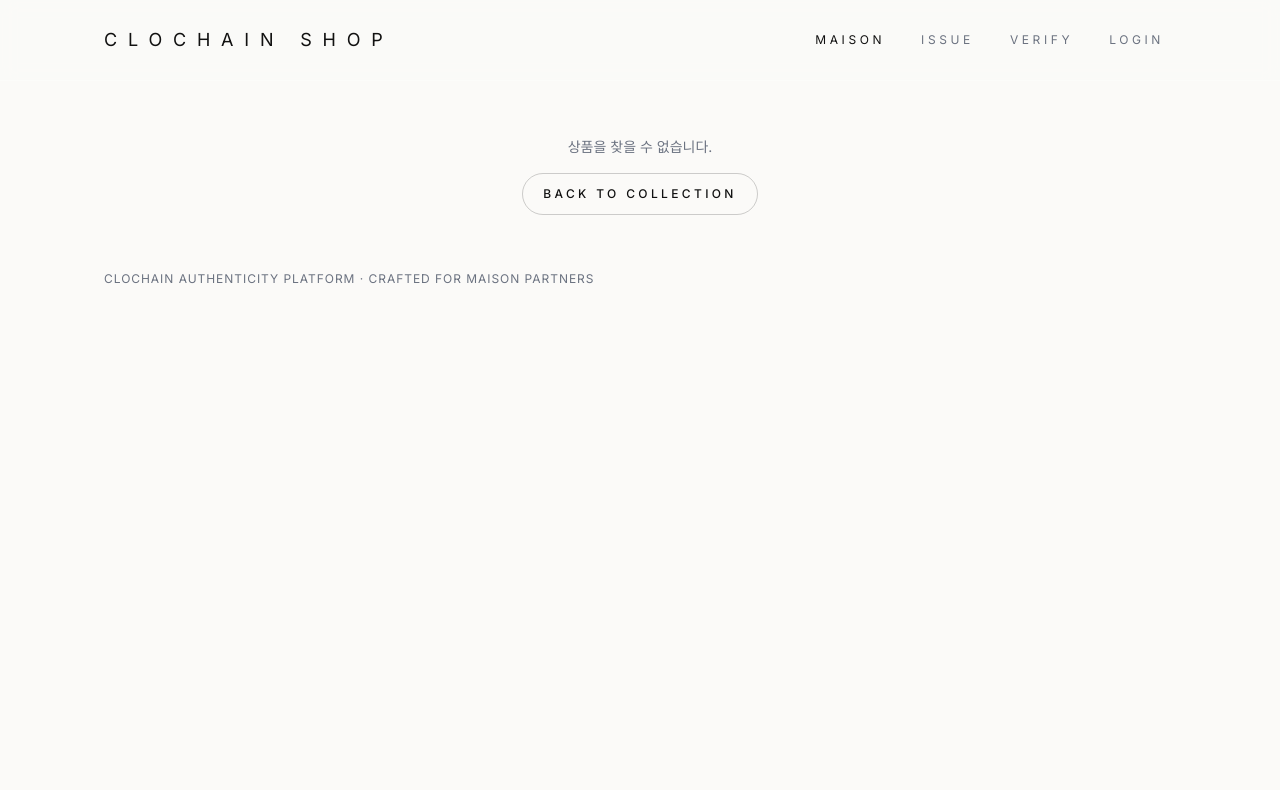
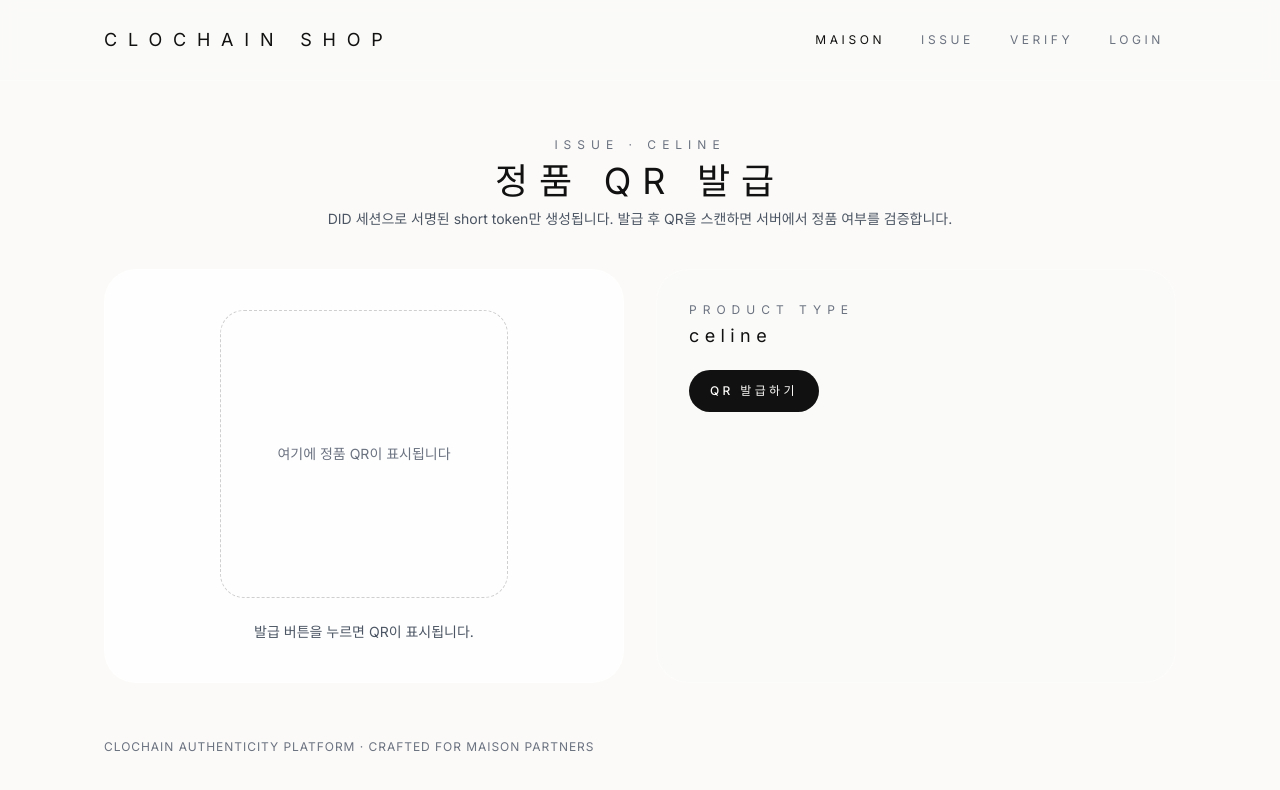
Before and after one commit to milin3t/Clochain, a React (Vite) app in the folder clochain-shop/: page /shop/celine/issue in a window 1280 px wide. Shown: the top 790 px of the page. Built offline with nearby package versions, Linux system fonts and the light colour scheme; no server answers; sample sign-in values are in the browser's storage.

Commit message:
feat(shop): add issue API integration with QR issuance page, router refactor, and axios client

```diff
--- a/clochain-shop/package.json
+++ b/clochain-shop/package.json
@@ -10,6 +10,7 @@
     "preview": "vite preview"
   },
   "dependencies": {
+    "axios": "^1.7.7",
     "react": "^19.2.0",
     "react-dom": "^19.2.0",
     "react-router-dom": "^7.0.2"
--- a/clochain-shop/src/App.tsx
+++ b/clochain-shop/src/App.tsx
@@ -1,39 +1,7 @@
-import { Navigate, Outlet, Route, Routes } from 'react-router-dom'
-import Header from './components/Header'
-import ShopHome from './pages/ShopHome'
-import LoginPage from './pages/LoginPage'
-import BrandPage from './pages/BrandPage'
-import ProductPage from './pages/ProductPage'
-import IssuePage from './pages/IssuePage'
-import VerifyPage from './pages/VerifyPage'
-
-const AppLayout = () => (
-  <div className="min-h-screen bg-pearl text-ink">
-    <Header />
-    <main className="page-shell py-10 md:py-14">
-      <Outlet />
-    </main>
-    <footer className="page-shell pb-10 text-xs uppercase tracking-wider text-gray-500">
-      CloChain Authenticity Platform · Crafted for maison partners
-    </footer>
-  </div>
-)
+import AppRouter from './router'
 
 const App = () => {
-  return (
-    <Routes>
-      <Route path="/" element={<Navigate to="/shop" replace />} />
-      <Route path="/shop" element={<AppLayout />}>
-        <Route index element={<ShopHome />} />
-        <Route path="login" element={<LoginPage />} />
-        <Route path="issue" element={<IssuePage />} />
-        <Route path="verify" element={<VerifyPage />} />
-        <Route path=":brand" element={<BrandPage />} />
-        <Route path=":brand/:productId" element={<ProductPage />} />
-      </Route>
-      <Route path="*" element={<Navigate to="/shop" replace />} />
-    </Routes>
-  )
+  return <AppRouter />
 }
 
 export default App
--- /dev/null
+++ b/clochain-shop/src/api/issue.ts
@@ -0,0 +1,32 @@
+import axios from 'axios'
+import type { IssueRequest, IssueResponse } from '../types/issue'
+
+const API_BASE_URL = import.meta.env.VITE_API_BASE_URL
+
+if (!API_BASE_URL) {
+  // eslint-disable-next-line no-console
+  console.error('VITE_API_BASE_URL is not set. Please define it in your .env file.')
+}
+
+const client = axios.create({
+  baseURL: API_BASE_URL,
+})
+
+export async function issueProduct(productType: string): Promise<IssueResponse> {
+  const token = localStorage.getItem('access_token')
+  if (!token) {
+    throw new Error('AUTH_REQUIRED')
+  }
+
+  const payload: IssueRequest = {
+    product_type: productType,
+  }
+
+  const { data } = await client.post<IssueResponse>('/issue', payload, {
+    headers: {
+      Authorization: `Bearer ${token}`,
+    },
+  })
+
+  return data
+}
--- a/clochain-shop/src/pages/IssuePage.tsx
+++ b/clochain-shop/src/pages/IssuePage.tsx
@@ -1,30 +1,126 @@
+import { useEffect, useMemo, useState } from 'react'
+import { useLocation, useNavigate, useParams } from 'react-router-dom'
+import axios from 'axios'
+import Button from '../components/Button'
 import QRPlaceholder from '../components/QRPlaceholder'
-import Button from '../components/Button'
-import Input from '../components/Input'
+import { issueProduct } from '../api/issue'
+import { findBrand } from '../data/brands'
+import type { IssueResponse } from '../types/issue'
 
 const IssuePage = () => {
+  const { brand } = useParams<{ brand?: string }>()
+  const navigate = useNavigate()
+  const location = useLocation()
+  const [result, setResult] = useState<IssueResponse | null>(null)
+  const [loading, setLoading] = useState(false)
+  const [error, setError] = useState<string | null>(null)
+  const [copied, setCopied] = useState(false)
+
+  const brandInfo = useMemo(() => (brand ? findBrand(brand) : null), [brand])
+  const productType = brand ?? ''
+
+  useEffect(() => {
+    if (!localStorage.getItem('access_token')) {
+      navigate('/shop/login', { replace: true, state: { from: location.pathname } })
+    }
+  }, [location.pathname, navigate])
+
+  if (!brand) {
+    return (
+      <div className="space-y-4 text-center">
+        <p className="text-sm text-gray-500">브랜드 정보가 필요합니다.</p>
+        <Button variant="muted" onClick={() => navigate('/shop')}>
+          Back to shop
+        </Button>
+      </div>
+    )
+  }
+
+  const handleIssue = async () => {
+    setLoading(true)
+    setError(null)
+    setCopied(false)
+    try {
+      const response = await issueProduct(productType)
+      setResult(response)
+    } catch (err) {
+      if (err instanceof Error && err.message === 'AUTH_REQUIRED') {
+        navigate('/shop/login', { replace: true })
+        return
+      }
+      if (axios.isAxiosError(err)) {
+        const detail =
+          (err.response?.data as { detail?: string })?.detail || 'QR 발급에 실패했습니다.'
+        setError(detail)
+      } else {
+        setError('알 수 없는 오류로 실패했습니다.')
+      }
+    } finally {
+      setLoading(false)
+    }
+  }
+
+  const handleCopy = async () => {
+    if (!result?.short_token) return
+    try {
+      await navigator.clipboard.writeText(result.short_token)
+      setCopied(true)
+      setTimeout(() => setCopied(false), 2000)
+    } catch {
+      setError('클립보드에 복사할 수 없습니다.')
+    }
+  }
+
   return (
-    <section className="grid gap-10 md:grid-cols-[2fr,1fr]">
-      <div className="rounded-[32px] border border-white/50 bg-white/70 p-10 text-center">
-        <div className="flex flex-col items-center gap-6">
-          <QRPlaceholder />
-          <p className="text-sm text-gray-600">여기에 정품 QR이 표시됩니다</p>
+    <section className="space-y-10">
+      <div className="space-y-2 text-center">
+        <p className="text-xs uppercase tracking-[0.5em] text-gray-500">
+          Issue · {brandInfo?.name ?? brand}
+        </p>
+        <h1 className="text-4xl tracking-[0.3em]">정품 QR 발급</h1>
+        <p className="text-sm text-gray-600">
+          DID 세션으로 서명된 short token만 생성됩니다. 발급 후 QR을 스캔하면 서버에서 정품 여부를
+          검증합니다.
+        </p>
+      </div>
+
+      <div className="grid gap-8 md:grid-cols-2">
+        <div className="rounded-[32px] border border-white/50 bg-white/80 p-10 text-center">
+          {result?.qr_base64 ? (
+            <img
+              src={result.qr_base64}
+              alt="Issued QR"
+              className="mx-auto h-72 w-72 rounded-3xl border border-ink/10 bg-white object-contain p-3 shadow-subtle"
+            />
+          ) : (
+            <div className="flex flex-col items-center gap-6">
+              <QRPlaceholder />
+              <p className="text-sm text-gray-600">발급 버튼을 누르면 QR이 표시됩니다.</p>
+            </div>
+          )}
         </div>
-      </div>
-      <div className="space-y-6 rounded-[32px] border border-white/40 bg-pearl/80 p-8">
-        <div className="space-y-2">
-          <p className="text-xs uppercase tracking-[0.5em] text-gray-500">Issue Desk</p>
-          <h3 className="text-2xl tracking-[0.3em]">QR 발급 프로토타입</h3>
-          <p className="text-sm text-gray-600">
-            브랜딩과 상품 정보를 입력하고 발급 버튼을 누르면 위의 공간에 QR이 준비될 예정입니다.
-          </p>
+
+        <div className="space-y-5 rounded-[32px] border border-white/40 bg-pearl/80 p-8">
+          <div className="space-y-1">
+            <p className="text-xs uppercase tracking-[0.5em] text-gray-500">Product Type</p>
+            <p className="text-lg tracking-[0.3em]">{productType}</p>
+          </div>
+          {error && <p className="rounded-2xl bg-red-50 p-3 text-sm text-red-600">{error}</p>}
+          <Button type="button" onClick={handleIssue} disabled={loading}>
+            {loading ? '발급 중...' : 'QR 발급하기'}
+          </Button>
+          {result && (
+            <div className="space-y-3 rounded-3xl border border-ink/10 bg-white/80 p-5 text-left">
+              <p className="text-xs uppercase tracking-[0.4em] text-gray-500">short token</p>
+              <p className="break-words text-sm text-ink">{result.short_token}</p>
+              <div className="flex gap-3">
+                <Button type="button" variant="muted" onClick={handleCopy}>
+                  {copied ? '복사됨' : '토큰 복사'}
+                </Button>
+              </div>
+            </div>
+          )}
         </div>
-        <Input label="브랜드" placeholder="Celine" />
-        <Input label="Product ID" placeholder="ct-001" />
-        <Input label="구매일" placeholder="2024-01-11" />
-        <Button type="button" fullWidth>
-          QR 발급 준비
-        </Button>
       </div>
     </section>
   )
--- a/clochain-shop/src/pages/BrandPage.tsx
+++ b/clochain-shop/src/pages/ShopBrand.tsx
@@ -3,7 +3,7 @@
 import Button from '../components/Button'
 import { findBrand } from '../data/brands'
 
-const BrandPage = () => {
+const ShopBrand = () => {
   const { brand: brandSlug } = useParams<{ brand?: string }>()
   const brand = brandSlug ? findBrand(brandSlug) : undefined
 
@@ -24,6 +24,11 @@
         <p className="text-xs uppercase tracking-[0.5em] text-gray-500">Maison Collection</p>
         <h2 className="text-4xl tracking-[0.4em]">{brand.name}</h2>
         <p className="mx-auto max-w-2xl text-sm text-gray-600">{brand.narrative}</p>
+        <div className="flex justify-center">
+          <Button as={Link} to={`/shop/${brand.slug}/issue`}>
+            정품 QR 발급하기
+          </Button>
+        </div>
       </div>
       <div className="grid gap-5 md:grid-cols-2 lg:grid-cols-3">
         {brand.products.map((product) => (
@@ -34,4 +39,4 @@
   )
 }
 
-export default BrandPage
+export default ShopBrand
--- /dev/null
+++ b/clochain-shop/src/router/index.tsx
@@ -0,0 +1,37 @@
+import { Navigate, Outlet, Route, Routes } from 'react-router-dom'
+import Header from '../components/Header'
+import ShopHome from '../pages/ShopHome'
+import LoginPage from '../pages/LoginPage'
+import ShopBrand from '../pages/ShopBrand'
+import ProductPage from '../pages/ProductPage'
+import IssuePage from '../pages/IssuePage'
+import VerifyPage from '../pages/VerifyPage'
+
+const AppLayout = () => (
+  <div className="min-h-screen bg-pearl text-ink">
+    <Header />
+    <main className="page-shell py-10 md:py-14">
+      <Outlet />
+    </main>
+    <footer className="page-shell pb-10 text-xs uppercase tracking-wider text-gray-500">
+      CloChain Authenticity Platform · Crafted for maison partners
+    </footer>
+  </div>
+)
+
+const AppRouter = () => (
+  <Routes>
+    <Route path="/" element={<Navigate to="/shop" replace />} />
+    <Route path="/shop" element={<AppLayout />}>
+      <Route index element={<ShopHome />} />
+      <Route path="login" element={<LoginPage />} />
+      <Route path="verify" element={<VerifyPage />} />
+      <Route path=":brand" element={<ShopBrand />} />
+      <Route path=":brand/issue" element={<IssuePage />} />
+      <Route path=":brand/:productId" element={<ProductPage />} />
+    </Route>
+    <Route path="*" element={<Navigate to="/shop" replace />} />
+  </Routes>
+)
+
+export default AppRouter
--- /dev/null
+++ b/clochain-shop/src/types/issue.ts
@@ -0,0 +1,11 @@
+export interface IssueRequest {
+  product_type: string
+}
+
+export interface IssueResponse {
+  short_token: string
+  payload: Record<string, unknown>
+  signature: string
+  qr_base64: string
+  stale?: boolean
+}
```
Also changed, not shown: 2 other files (tests, documents, lock files or other folders).
